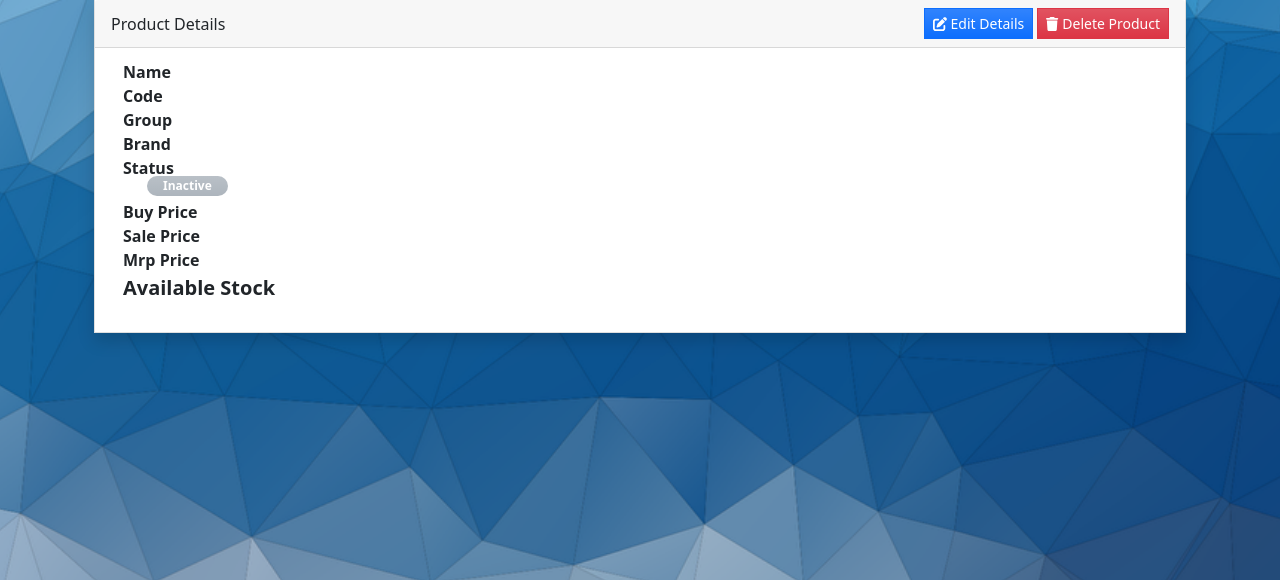
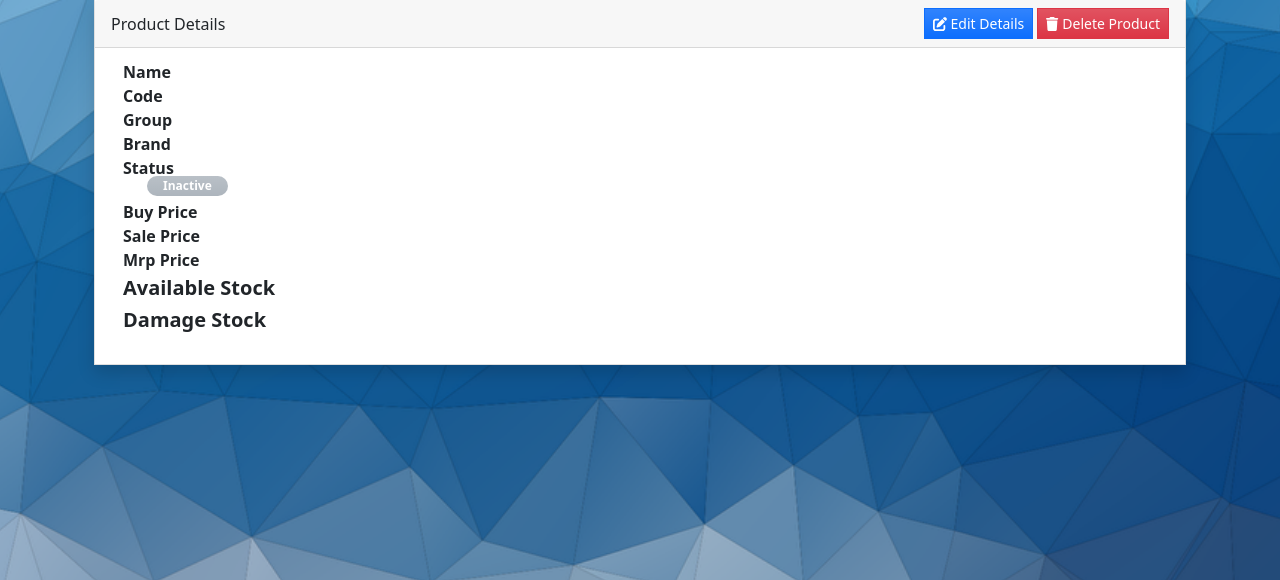
Before and after one commit to ShafayetZim/freedom_distribution, a Django app: page /view_product in a window 1280 px wide. Shown: the part 97-677 px from the top of the page. Run offline with Django 4.2, Linux system fonts and the light colour scheme; a user stored in the database is signed in; parts of the project's set-up code (start-up, migrations or seed data) failed here and were passed over; some libraries are stand-ins or nearby versions.

Commit message:
damage stock added

```diff
--- a/store/templates/view_product.html
+++ b/store/templates/view_product.html
@@ -60,6 +60,10 @@
               <dt class="h5 fw-bolder">Available Stock</dt>
               <dd class="ps-4 h4 fw-bolder">
                 {{product.available|floatformat}}
+              </dd>
+              <dt class="h5 fw-bolder">Damage Stock</dt>
+              <dd class="ps-4 h4 fw-bolder">
+                {{product.damage|floatformat}}
               </dd>
             </dl>
           </div>
```
